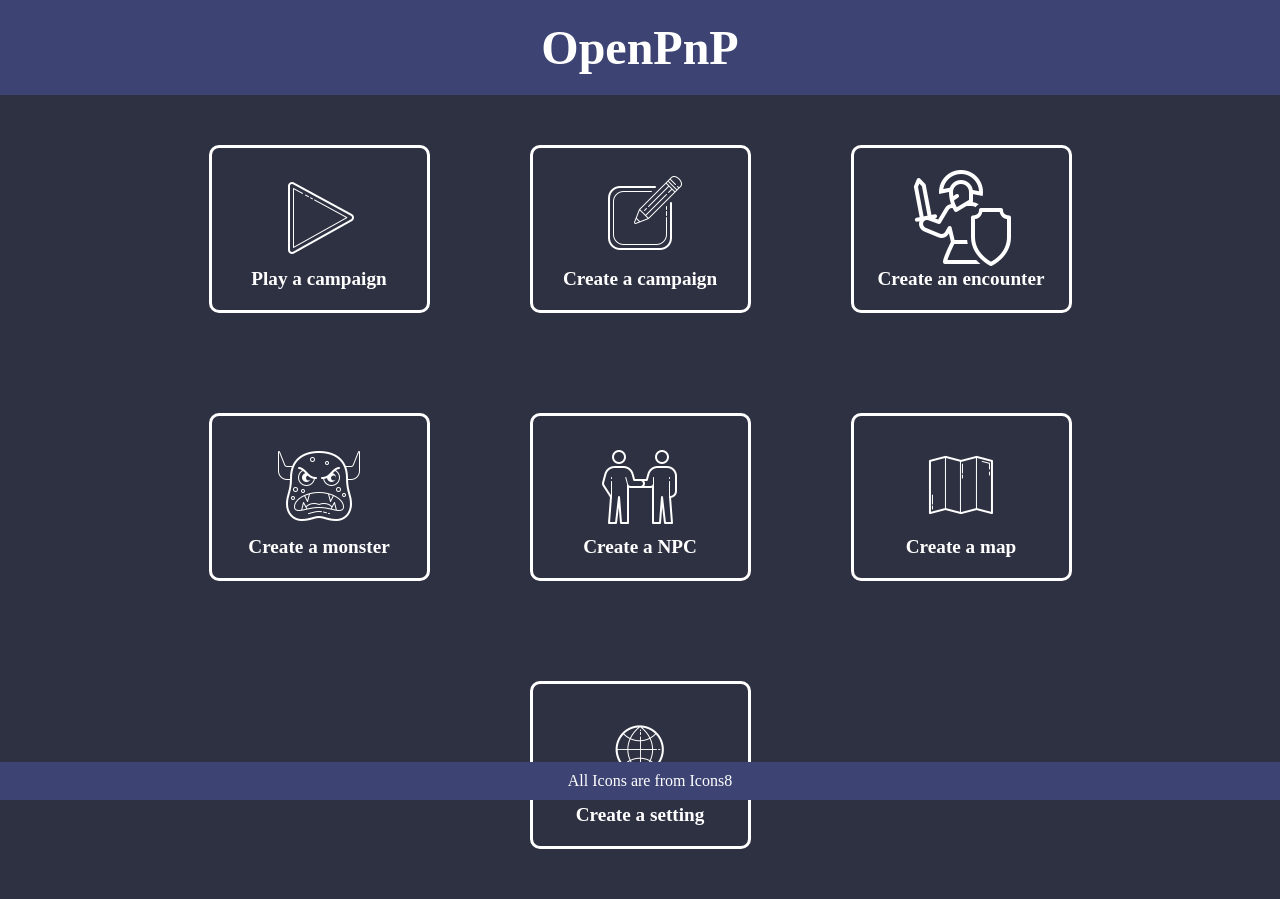
After one commit to myOmikron/OpenPAP, a Django app: template openpnp/templates/dashboard/gamemaster.html in a window 1280 px wide. The commit adds this page. Run offline with Django 3.2, Linux system fonts and the light colour scheme; the template is opened without the code that fills it: most values are stand-ins (such as "Sample title", 1, 10 or a date in 2020).

Commit message:
Added static images, css and html templates

```diff
--- /dev/null
+++ b/openpnp/static/css/main.css
@@ -0,0 +1,70 @@
+body {
+    margin: 0;
+}
+
+a {
+    text-decoration: none;
+}
+
+.base {
+    background-color: #2e3141;
+}
+
+.flexbox-vertical {
+    display: flex;
+    flex-direction: row;
+    justify-content: center;
+    align-items: center;
+    flex-wrap: wrap;
+}
+
+.flexbox-horizontal {
+    display: flex;
+    flex-direction: column;
+    justify-content: center;
+    align-items: center;
+    flex-wrap: wrap;
+}
+
+.white-bold {
+    color: white;
+    font-weight: bold;
+}
+
+.white {
+    color: white;
+}
+
+#header {
+    margin: 0;
+    padding: 20px;
+    background-color: #3d4473;
+    font-size: 3em;
+}
+
+#footer {
+    padding: 10px;
+    position: fixed;
+    left: 0;
+    bottom: 0;
+    width: 100%;
+    background-color: #3d4473;
+    color: white;
+    text-align: center;
+}
+
+#dashboard-box {
+    width: 175px;
+    margin: 50px;
+    padding: 20px;
+    border: solid white;
+    border-radius: 10px;
+}
+
+#dashboard-box:hover {
+    background-color: #43404c;
+}
+
+#dashboard-box-h1 {
+    font-size: larger;
+}
--- a/openpnp/templates/base/base.html
+++ b/openpnp/templates/base/base.html
@@ -1,11 +1,21 @@
 <!DOCTYPE html>
 <html lang="en">
 <head>
+    {% load static %}
+    <link rel="stylesheet" type="text/css" href="{% static "css/main.css" %}">
     <meta charset="UTF-8">
-    <title></title>
+    <title>{{ title }}</title>
 </head>
-<body>
+<body class="base">
+<header>
+    <div class="flexbox-horizontal" id="header">
+        <div class="white-bold">OpenPnP</div>
+    </div>
+</header>
 {% block body %}
 {% endblock %}
+<div id="footer">
+    <div class="white">All Icons are from <a class="white" href="https://icons8.com">Icons8</a></div>
+</div>
 </body>
 </html>
--- /dev/null
+++ b/openpnp/templates/dashboard/gamemaster.html
@@ -0,0 +1,48 @@
+{% extends "base/base.html" %}
+{% block body %}
+    {% load static %}
+    <div class="flexbox-vertical">
+        <div id="dashboard-box">
+            <a href="{{ dashboard_link_play }}" class="flexbox-horizontal">
+                <img src="/static/img/play.png" alt="play">
+                <div class="white-bold" id="dashboard-box-h1">Play a campaign</div>
+            </a>
+        </div>
+        <div id="dashboard-box">
+            <a href="{{ dashboard_link_create_campaign }}" class="flexbox-horizontal">
+                <img src="/static/img/create.png" alt="create">
+                <div class="white-bold" id="dashboard-box-h1">Create a campaign</div>
+            </a>
+        </div>
+        <div id="dashboard-box">
+            <a href="{{ dashboard_link_create_encounter }}" class="flexbox-horizontal">
+                <img src="/static/img/encounter.png" alt="encounter">
+                <div class="white-bold" id="dashboard-box-h1">Create an encounter</div>
+            </a>
+        </div>
+        <div id="dashboard-box">
+            <a href="{{ dashboard_link_create_monster }}" class="flexbox-horizontal">
+                <img src="/static/img/monster.png" alt="monster">
+                <div class="white-bold" id="dashboard-box-h1">Create a monster</div>
+            </a>
+        </div>
+        <div id="dashboard-box">
+            <a href="{{ dashboard_link_create_npc }}" class="flexbox-horizontal">
+                <img src="/static/img/npc.png" alt="npc">
+                <div class="white-bold" id="dashboard-box-h1">Create a NPC</div>
+            </a>
+        </div>
+        <div id="dashboard-box">
+            <a href="{{ dashboard_link_create_map }}" class="flexbox-horizontal">
+                <img src="/static/img/map.png" alt="map">
+                <div class="white-bold" id="dashboard-box-h1">Create a map</div>
+            </a>
+        </div>
+        <div id="dashboard-box">
+            <a href="{{ dashboard_link_create_world_setting }}" class="flexbox-horizontal">
+                <img src="/static/img/globe.png" alt="world setting">
+                <div class="white-bold" id="dashboard-box-h1">Create a setting</div>
+            </a>
+        </div>
+    </div>
+{% endblock %}
```
Also changed, not shown: openpnp/templates/dashboard/index.html (+21 -0 lines), openpnp/templates/dashboard/player.html (added, +18 -0 lines), openpnp/static/img/create.png (added), openpnp/static/img/encounter.png (added), openpnp/static/img/gamemaster.png (added), openpnp/static/img/globe.png (added), openpnp/static/img/map.png (added), openpnp/static/img/monster.png (added), openpnp/static/img/npc.png (added), openpnp/static/img/play.png (added), openpnp/static/img/settings.png (added), openpnp/static/main.css (deleted).
